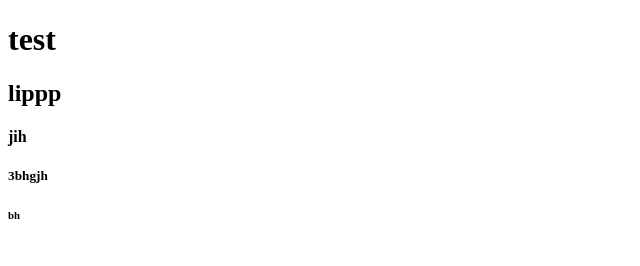
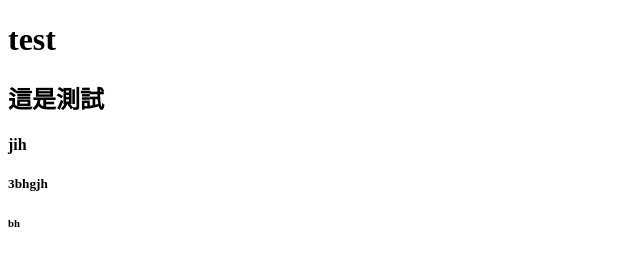
Before and after one commit to gameqgameq/gameqgameq.github.io, a website: page index.html in a window 1280 px wide. Shown: the whole page, without its empty margins (0-640 px from the left). Drawn offline with Linux system fonts and the light colour scheme.

Commit message:
Update index.html
更新INDEX 內文

```diff
--- a/index.html
+++ b/index.html
@@ -5,12 +5,12 @@
     <meta charset="UTF-8">
     <meta name="viewport" content="width=device-width, initial-scale=1.0">
     <meta http-equiv="X-UA-Compatible" content="ie=edge">
-    <title>Document</title>
+    <title>個人網頁測試</title>
 </head>
 
 <body>
     <h1>test</h1>
-    <h2>lippp</h2>
+    <h2>這是測試</h2>
     <h4>jih</h4>
     <h5>3bhgjh</h5>
     <h6>bh</h6>
```
